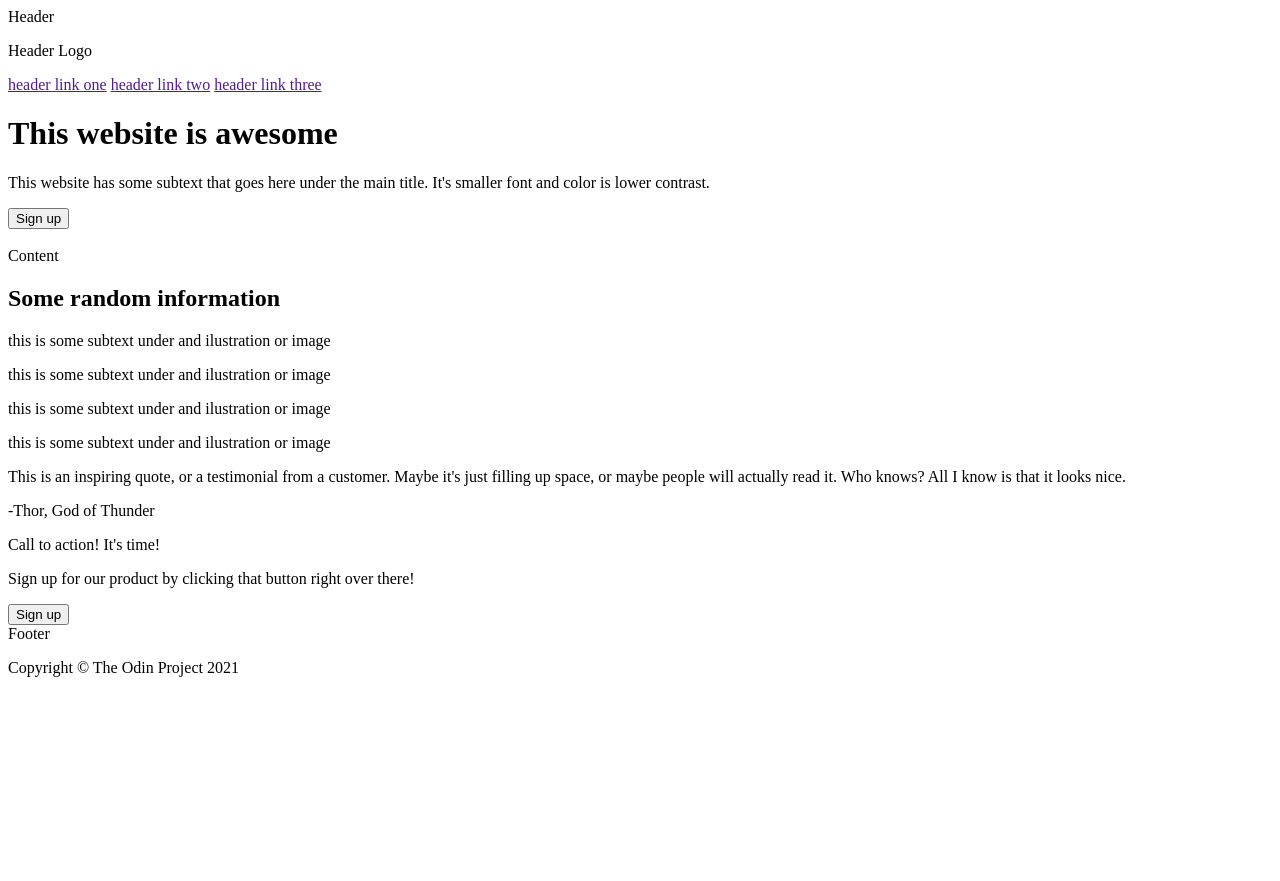
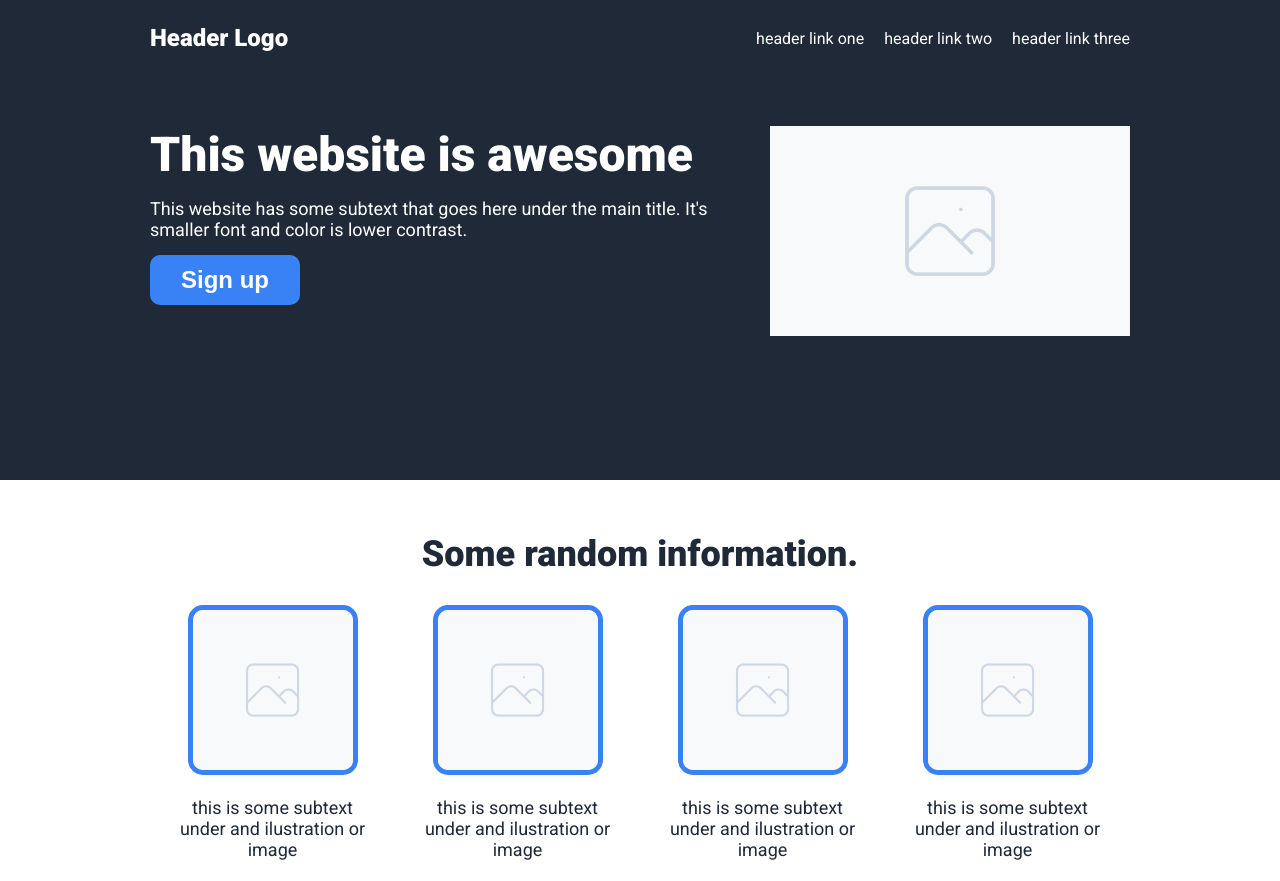
Before and after one commit to dpt-hub/landing_page_exercise, a plain HTML site: page index.html in a window 1280 px wide. Shown: the top 881 px of the page. Before the commit the page ends 800 px from the top, so only its background shows below. Drawn offline with Linux system fonts and the light colour scheme.

Commit message:
created 1st website

```diff
--- a/index.html
+++ b/index.html
@@ -5,9 +5,13 @@
     <meta name="viewport" content="width=device-width, initial-scale=1.0">
     <title>Website</title>
     <link rel="stylesheet" href="style.css">
+    <link rel="preconnect" href="https://fonts.googleapis.com">
+    <link rel="preconnect" href="https://fonts.gstatic.com" crossorigin>
+    <link href="https://fonts.googleapis.com/css2?family=Roboto:ital,wght@0,100..900;1,100..900&display=swap" rel="stylesheet">
 </head>
 <body>
-    <div class="header">Header
+    <div id="global">
+        <div class="header">
 
             <div class="top">
                 <p>Header Logo</p>
@@ -22,29 +26,29 @@
                     <p>This website has some subtext that goes here under the main title. It's smaller font and color is lower contrast.</p>
                     <button>Sign up</button>
                 </div>
-            <div class="img"><img src="" alt=""></div>
+                <div class="img"><img src="placeholder.png" alt="placeholder image"></div>
             </div>
 
         </div>
 
-    <div class="content">Content
+        <div class="content">
             <div class="under_hero">
-            <h2>Some random information</h2>
+                <h2>Some random information.</h2>
                 <div class="scroll">
                     <div class="card_group">
-                    <div class="card"></div>
+                        <div class="card"><img src="placeholder.png" alt="placeholder image"></div>
                         <p>this is some subtext under and ilustration or image</p>
                     </div>
                     <div class="card_group">
-                    <div class="card"></div>
+                        <div class="card"><img src="placeholder.png" alt="placeholder image"></div>
                         <p>this is some subtext under and ilustration or image</p>
                     </div>
                     <div class="card_group">
-                    <div class="card"></div>
+                        <div class="card"><img src="placeholder.png" alt="placeholder image"></div>
                         <p>this is some subtext under and ilustration or image</p>
                     </div>
                     <div class="card_group">
-                    <div class="card"></div>
+                        <div class="card"><img src="placeholder.png" alt="placeholder image"></div>
                         <p>this is some subtext under and ilustration or image</p>
                     </div>
                 </div>
@@ -52,19 +56,23 @@
 
             <div class="quote">
                 <p>This is an inspiring quote, or a testimonial from a customer. Maybe it's just filling up space, or maybe people will actually read it. Who knows? All I know is that it looks nice.</p>
-            <p>-Thor, God of Thunder</p>
+                <p class="name">-Thor, God of Thunder</p>
             </div>
 
             <div class="cta">
+                <div class="bluebox">
                     <div class="cta_text">
-             <p>Call to action! It's time!</p>
+                    <p id="bigtext">Call to action! It's time!</p>
                         <p>Sign up for our product by clicking that button right over there!</p>
                     </div>
                     <button>Sign up</button>
                 </div>
+            </div>
+        </div>
 
-    <div class="footer">Footer
+        <div class="footer">
             <p>Copyright © The Odin Project 2021</p>
+        </div>
     </div>
 
 </body>
--- a/style.css
+++ b/style.css
@@ -0,0 +1,183 @@
+body {
+    margin: 0;
+    box-sizing: border-box;
+    font-family: "Roboto", sans-serif;
+    color: #1F2937;
+    background-color: white
+}
+
+#global {
+    display: flex;
+    flex-direction: column;
+}
+
+.header {
+    background-color: #1F2937;
+    color: white;
+    padding: 0px 150px 0px 150px; /* 150px */
+    height: 480px;
+}
+
+.top {
+    display: flex;
+    align-items: center;
+    gap: 20px;
+    margin-bottom: 50px;
+}
+
+.top p {
+    margin-right: auto ;
+    font-size: 24px;
+    font-weight: 900;
+}
+
+.top a {
+    text-decoration: none;
+    color: white;
+}
+
+.hero {
+    display: flex;
+    flex: 1;
+    gap: 50px;
+    justify-content: space-between;
+}
+
+.text {
+    display: flex;
+    flex-direction: column;
+    gap: 15px
+}
+
+.hero h1 {
+    font-size: 48px;
+    font-weight: 900;
+    margin: 0;
+}
+
+.hero p {
+    font-size: 18px;
+    margin: 0;
+}
+
+.text button {
+    background-color: #3882F6;
+    color: white;
+    font-size: 24px;
+    font-weight: bold;
+    align-self: flex-start;
+    border: 2px solid #3882F6;
+    border-radius: 10px;
+    width: 150px;
+    height: 50px;
+}
+
+.img img {
+    width: 360px;
+    height: 210px;
+    object-fit: cover;
+}
+
+.under_hero {
+    display: flex;
+    flex-direction: column;
+    padding: 0px 150px 0px 150px;
+    height: 450px;
+    align-items: center;
+    justify-content: center;
+    gap: 30px;
+}
+
+.scroll {
+    display: flex;
+}
+
+.card img {
+    border: 5px solid #3882F6;
+    width: 160px;
+    height: 160px;
+    border-radius: 15px;
+        object-fit: cover;
+}
+
+.card_group {
+    display: flex;
+    flex-direction: column;
+    align-items: center;
+}
+
+.card_group p {
+    font-size: 18px;
+    text-align: center;
+    padding: 0 20px 0 20px
+}
+
+.under_hero h2 {
+    font-size: 36px;
+    font-weight: 900;
+    margin: 0;
+}
+
+.quote {
+    background-color: #E5E7EB;
+    font-size: 36px;
+    font-weight: 300;
+    font-style: italic;
+    padding: 0px 150px 0px 150px;
+    height: 450px;
+    display: flex;
+    flex-direction: column;
+    justify-content: center;
+}
+
+.quote .name {
+    font-weight: 900;
+    align-self: flex-end;
+    margin-top: 0;
+    font-style: none;
+}
+
+.cta{
+    padding: 0px 150px 0px 150px;
+    height: 450px;
+    display: flex;
+    justify-content: center;
+    align-items: center;
+}
+
+.bluebox {
+    color: white;
+    border: 2px solid #3882F6;
+    background-color: #3882F6;
+    border-radius: 10px;
+    padding: 40px 80px 40px 80px;
+    display: flex;
+    gap: 50px;
+    align-items: center;
+}
+
+.bluebox button {
+    width: 80px;
+    align-self: center;
+    border: 2px solid white;
+    background-color: #3882F6;
+    border-radius: 10px;
+    width: 150px;
+    height: 50px;
+    color: white;
+    font-size: 24px;
+    font-weight: bold;
+}
+
+#bigtext {
+    font-size: 24px;
+    font-weight: 900;
+    margin-bottom: 0;
+}
+
+.footer {
+    background-color: #1F2937;
+    color: white;
+    padding: 0px 150px 0px 150px;
+    text-align: center;
+}
```
Also changed, not shown: placeholder.png (added). Lines whose indentation alone changed are shown as unchanged.
